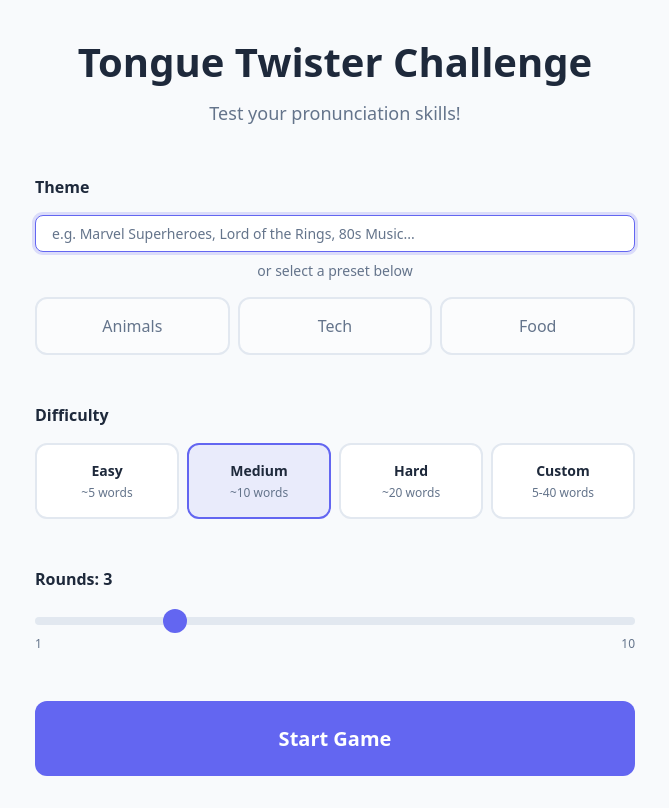
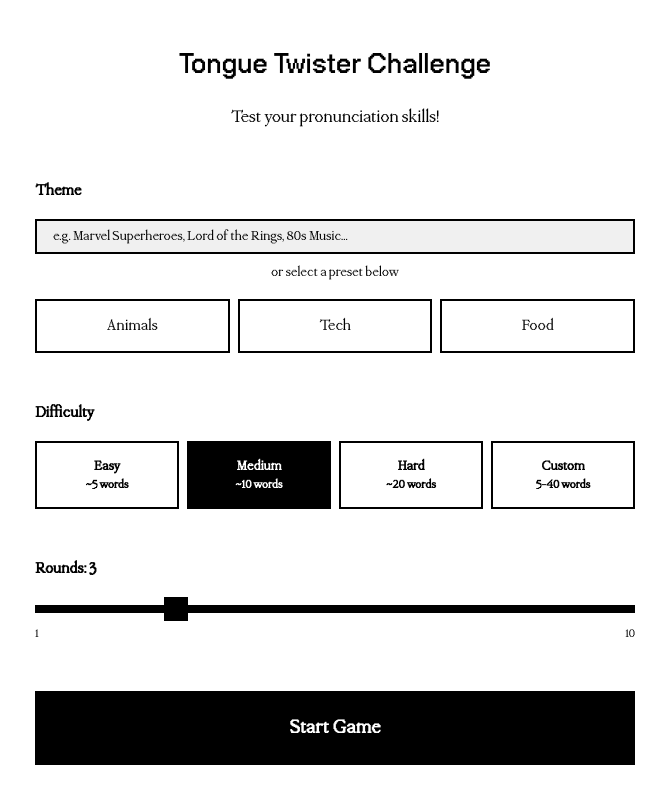
Before and after one commit to Nemsae/tone-tts, a React (Vite) app: page / in a window 1280 px wide. Shown: the whole page, without its empty margins (305-974 px from the left). Built offline with nearby package versions, Linux system fonts and the light colour scheme; no server answers.

Commit message:
add font and polish

```diff
--- a/src/app/styles/_variables.scss
+++ b/src/app/styles/_variables.scss
@@ -1,26 +1,19 @@
-$color-primary: #6366f1;
-$color-primary-dark: #4f46e5;
-$color-success: #22c55e;
-$color-error: #ef4444;
-$color-warning: #f59e0b;
+$color-primary: #000000;
+$color-primary-dark: #000000;
+$color-success: #000000;
+$color-error: #000000;
+$color-warning: #000000;
 
-$color-bg: #f8fafc;
-$color-bg-secondary: #e2e8f0;
+$color-bg: #ffffff;
+$color-bg-secondary: #ffffff;
 $color-surface: #ffffff;
-$color-text: #1e293b;
-$color-text-secondary: #64748b;
-$color-text-muted: #64748b;
-$color-border: #e2e8f0;
+$color-text: #000000;
+$color-text-secondary: #000000;
+$color-text-muted: #000000;
+$color-border: #000000;
 
-$font-family-base:
-  system-ui,
-  -apple-system,
-  BlinkMacSystemFont,
-  'Segoe UI',
-  Roboto,
-  'Helvetica Neue',
-  Arial,
-  sans-serif;
+$font-family-base: 'PPMondwest-Regular', system-ui, sans-serif;
+$font-family-bold: 'PPNeueBit-Bold', system-ui, sans-serif;
 
 $spacing-xs: 0.25rem;
 $spacing-sm: 0.5rem;
@@ -29,18 +22,14 @@ $spacing-lg: 1.5rem;
 $spacing-xl: 2rem;
 $spacing-2xl: 3rem;
 
-$radius-sm: 0.375rem;
-$radius-md: 0.5rem;
-$radius-lg: 0.75rem;
-$radius-xl: 1rem;
+$radius-sm: 0;
+$radius-md: 0;
+$radius-lg: 0;
+$radius-xl: 0;
 
 $shadow-sm: 0 1px 2px 0 rgb(0 0 0 / 0.05);
-$shadow-md:
-  0 4px 6px -1px rgb(0 0 0 / 0.1),
-  0 2px 4px -2px rgb(0 0 0 / 0.1);
-$shadow-lg:
-  0 10px 15px -3px rgb(0 0 0 / 0.1),
-  0 4px 6px -4px rgb(0 0 0 / 0.1);
+$shadow-md: 0 4px 6px -1px rgb(0 0 0 / 0.1);
+$shadow-lg: 0 10px 15px -3px rgb(0 0 0 / 0.1);
 
 $transition-fast: 150ms ease;
 $transition-normal: 250ms ease;
--- a/src/app/styles/index.scss
+++ b/src/app/styles/index.scss
@@ -1,5 +1,21 @@
 @use 'sass:color';
 @use 'variables.scss';
+
+@font-face {
+  font-family: 'PPMondwest-Regular';
+  src: url('../../assets/PPMondwest-Regular.otf') format('opentype');
+  font-weight: 400;
+  font-style: normal;
+  font-display: swap;
+}
+
+@font-face {
+  font-family: 'PPNeueBit-Bold';
+  src: url('../../assets/PPNeueBit-Bold.otf') format('opentype');
+  font-weight: 700;
+  font-style: normal;
+  font-display: swap;
+}
 
 *,
 *::before,
@@ -32,13 +48,33 @@ body {
 button {
   font-family: inherit;
   cursor: pointer;
-  border: none;
-  background: none;
+  border: 2px solid #000000;
+  background: #ffffff;
+  color: #000000;
+  font-weight: 700;
+  transition: all 0.15s ease;
+
+  &:hover {
+    background: #000000;
+    color: #ffffff;
+  }
+
+  &:active {
+    transform: translateY(1px);
+  }
 }
 
 input,
 textarea {
   font-family: inherit;
+  border: 2px solid #000000;
+  background: #ffffff;
+  color: #000000;
+
+  &:focus {
+    outline: none;
+    background: #f0f0f0;
+  }
 }
 
 .modal-backdrop {
@@ -47,7 +83,7 @@ textarea {
   left: 0;
   right: 0;
   bottom: 0;
-  background-color: rgba(0, 0, 0, 0.6);
+  background-color: rgba(0, 0, 0, 0.8);
   display: flex;
   align-items: center;
   justify-content: center;
@@ -57,17 +93,18 @@ textarea {
 
 .modal-content {
   background-color: variables.$color-bg;
-  border-radius: 12px;
+  border: 2px solid #000000;
   padding: 24px;
   max-width: 400px;
   width: 90%;
-  box-shadow: 0 8px 32px rgba(0, 0, 0, 0.3);
+  box-shadow: 8px 8px 0 #000000;
   animation: slideUp 0.2s ease-out;
 }
 
 .modal-title {
   font-size: 1.25rem;
   margin-bottom: 16px;
+  font-weight: 700;
   color: variables.$color-text;
 }
 
@@ -84,18 +121,18 @@ textarea {
 
 .modal-btn {
   padding: 10px 20px;
-  border-radius: 8px;
   font-size: 0.875rem;
-  font-weight: 500;
+  font-weight: 700;
   transition: all 0.2s ease;
 }
 
 .modal-btn-cancel {
-  background-color: variables.$color-bg-secondary;
+  background-color: variables.$color-bg;
   color: variables.$color-text;
 
   &:hover {
-    background-color: color.adjust(variables.$color-bg-secondary, $lightness: -5%);
+    background-color: variables.$color-text;
+    color: variables.$color-bg;
   }
 }
 
@@ -109,11 +146,11 @@ textarea {
 }
 
 .modal-btn-danger {
-  background-color: #dc3545;
+  background-color: variables.$color-primary;
   color: white;
 
   &:hover {
-    background-color: color.adjust(#dc3545, $lightness: -10%);
+    background-color: #333333;
   }
 }
 
--- a/src/pages/game-over/ui/game-over.module.scss
+++ b/src/pages/game-over/ui/game-over.module.scss
@@ -16,16 +16,17 @@
 .title {
   font-size: 2.5rem;
   font-weight: 700;
+  font-family: $font-family-bold;
   color: $color-text;
   margin-bottom: $spacing-xl;
 }
 
 .scoreCard {
   background: $color-surface;
-  border-radius: $radius-xl;
+  border: 2px solid #000000;
   padding: $spacing-2xl;
   margin-bottom: $spacing-xl;
-  box-shadow: $shadow-lg;
+  box-shadow: 8px 8px 0 #000000;
 }
 
 .scoreLabel {
@@ -37,6 +38,7 @@
 .scoreValue {
   font-size: 4rem;
   font-weight: 700;
+  font-family: $font-family-bold;
   color: $color-primary;
 }
 
@@ -60,9 +62,8 @@
 .playAgainButton,
 .homeButton {
   padding: $spacing-md $spacing-xl;
-  border-radius: $radius-lg;
   font-size: 1rem;
-  font-weight: 600;
+  font-weight: 700;
   transition: all $transition-fast;
 }
 
@@ -72,6 +73,7 @@
 
   &:hover {
     background: $color-primary-dark;
+    box-shadow: 4px 4px 0 #000000;
   }
 }
 
@@ -81,6 +83,7 @@
   color: $color-text;
 
   &:hover {
-    border-color: $color-primary;
+    background: #000000;
+    color: #ffffff;
   }
 }
--- a/src/pages/home/ui/home.module.scss
+++ b/src/pages/home/ui/home.module.scss
@@ -18,6 +18,7 @@
 .title {
   font-size: 2.5rem;
   font-weight: 700;
+  font-family: $font-family-bold;
   color: $color-text;
   margin-bottom: $spacing-sm;
 }
@@ -35,7 +36,7 @@
 
 .sectionTitle {
   font-size: 1rem;
-  font-weight: 600;
+  font-weight: 700;
   margin-bottom: $spacing-md;
   color: $color-text;
 }
@@ -50,21 +51,21 @@
   padding: $spacing-md $spacing-lg;
   background: $color-surface;
   border: 2px solid $color-border;
-  border-radius: $radius-lg;
   font-size: 1rem;
-  font-weight: 600;
+  font-weight: 700;
   color: $color-text;
   transition: all $transition-fast;
 
   &:hover {
-    border-color: $color-primary;
-    background: rgba($color-primary, 0.05);
+    background: #000000;
+    color: #ffffff;
+    border-color: #000000;
   }
 
   &.selected {
-    border-color: $color-primary;
-    background: rgba($color-primary, 0.1);
-    color: $color-primary;
+    background: #000000;
+    color: #ffffff;
+    border-color: #000000;
   }
 
   &.secondaryButton {
@@ -73,15 +74,15 @@
     font-weight: 500;
 
     &:hover {
-      border-color: $color-primary;
-      background: rgba($color-primary, 0.05);
-      color: $color-text;
+      background: #000000;
+      color: #ffffff;
+      border-color: #000000;
     }
 
     &.selected {
-      border-color: $color-primary;
-      background: rgba($color-primary, 0.1);
-      color: $color-primary;
+      background: #000000;
+      color: #ffffff;
+      border-color: #000000;
     }
   }
 }
@@ -96,9 +97,8 @@
 .primaryInput {
   padding: $spacing-md $spacing-lg;
   border: 2px solid $color-primary;
-  border-radius: $radius-lg;
   font-size: 1rem;
-  background: rgba($color-primary, 0.05);
+  background: #ffffff;
   color: $color-text;
 
   &::placeholder {
@@ -108,7 +108,7 @@
   &:focus {
     outline: none;
     border-color: $color-primary;
-    box-shadow: 0 0 0 3px rgba($color-primary, 0.2);
+    background: #f0f0f0;
   }
 }
 
@@ -122,8 +122,7 @@
   flex: 1;
   min-width: 150px;
   padding: $spacing-sm $spacing-md;
-  border: 1px solid $color-border;
-  border-radius: $radius-md;
+  border: 2px solid $color-border;
   font-size: 0.875rem;
   background: $color-surface;
   color: $color-text;
@@ -144,7 +143,6 @@
   padding: $spacing-md;
   background: $color-surface;
   border: 2px solid $color-border;
-  border-radius: $radius-lg;
   transition: all $transition-fast;
   display: flex;
   flex-direction: column;
@@ -152,19 +150,31 @@
   gap: $spacing-xs;
 
   &:hover {
-    border-color: $color-primary;
-    background: rgba($color-primary, 0.05);
+    background: #000000;
+    color: #ffffff;
+    border-color: #000000;
+
+    .lengthLabel,
+    .lengthWords {
+      color: #ffffff;
+    }
   }
 
   &.selected {
-    border-color: $color-primary;
-    background: rgba($color-primary, 0.1);
+    background: #000000;
+    color: #ffffff;
+    border-color: #000000;
+
+    .lengthLabel,
+    .lengthWords {
+      color: #ffffff;
+    }
   }
 }
 
 .lengthLabel {
   font-size: 0.875rem;
-  font-weight: 600;
+  font-weight: 700;
   color: $color-text;
 }
 
@@ -189,8 +199,7 @@
 .numberInput {
   width: 80px;
   padding: $spacing-sm;
-  border: 1px solid $color-border;
-  border-radius: $radius-md;
+  border: 2px solid $color-border;
   font-size: 0.875rem;
   background: $color-surface;
   color: $color-text;
@@ -205,7 +214,6 @@
 .rangeInput {
   width: 100%;
   height: 8px;
-  border-radius: $radius-md;
   background: $color-border;
   appearance: none;
   cursor: pointer;
@@ -214,7 +222,6 @@
     appearance: none;
     width: 24px;
     height: 24px;
-    border-radius: 50%;
     background: $color-primary;
     cursor: pointer;
   }
@@ -230,10 +237,9 @@
 
 .error {
   padding: $spacing-md;
-  background: rgba(red, 0.1);
-  border: 1px solid red;
-  border-radius: $radius-md;
-  color: red;
+  background: #ffffff;
+  border: 2px solid #000000;
+  color: #000000;
   font-size: 0.875rem;
   margin-bottom: $spacing-lg;
 }
@@ -241,9 +247,9 @@
 .startButton {
   width: 100%;
   padding: $spacing-lg $spacing-2xl;
-  background: $color-primary;
-  border: none;
-  border-radius: $radius-lg;
+  background: #000000;
+  border: 2px solid #000000;
+  border-radius: 0;
   font-size: 1.25rem;
   font-weight: 700;
   color: white;
@@ -252,7 +258,7 @@
 
   &:hover:not(:disabled) {
     transform: translateY(-2px);
-    box-shadow: 0 4px 12px rgba($color-primary, 0.3);
+    box-shadow: 4px 4px 0 #000000;
   }
 
   &:disabled {
--- a/src/widgets/game-session/ui/game-hud.module.scss
+++ b/src/widgets/game-session/ui/game-hud.module.scss
@@ -15,8 +15,7 @@
   align-items: center;
   gap: $spacing-xs;
   padding: $spacing-lg $spacing-2xl;
-  background: $color-primary;
-  border-radius: $radius-xl;
+  background: #000000;
   color: white;
 }
 
@@ -30,6 +29,7 @@
 .timerValue {
   font-size: 3rem;
   font-weight: 700;
+  font-family: $font-family-bold;
   font-variant-numeric: tabular-nums;
 }
 
@@ -42,12 +42,12 @@
 
 .round {
   font-size: 1.125rem;
-  font-weight: 600;
+  font-weight: 700;
   color: $color-text-muted;
 }
 
 .accuracy {
   font-size: 1.125rem;
-  font-weight: 600;
+  font-weight: 700;
   color: $color-primary;
 }
--- a/src/widgets/game-session/ui/game-session.tsx
+++ b/src/widgets/game-session/ui/game-session.tsx
@@ -371,8 +371,9 @@ export function GameSession({
             confirmVariant="danger"
           >
             <p>Are you sure you want to skip this round?</p>
-            <p style={{ marginTop: '8px', fontWeight: 500 }}>
-              Skipping will count as a 0% match and will affect your final accuracy score.
+            <p style={{ marginTop: '8px' }}>
+              Skipping will count as a <strong>0% match</strong> and will affect your final accuracy
+              score.
             </p>
           </Modal>
         </>
```
Also changed, not shown: src/widgets/game-session/ui/game-session.module.scss (+42 -41 lines), src/widgets/game-session/ui/twister-card.module.scss (+15 -11 lines), src/assets/PPMondwest-Regular.otf (added), src/assets/PPNeueBit-Bold.otf (added).
